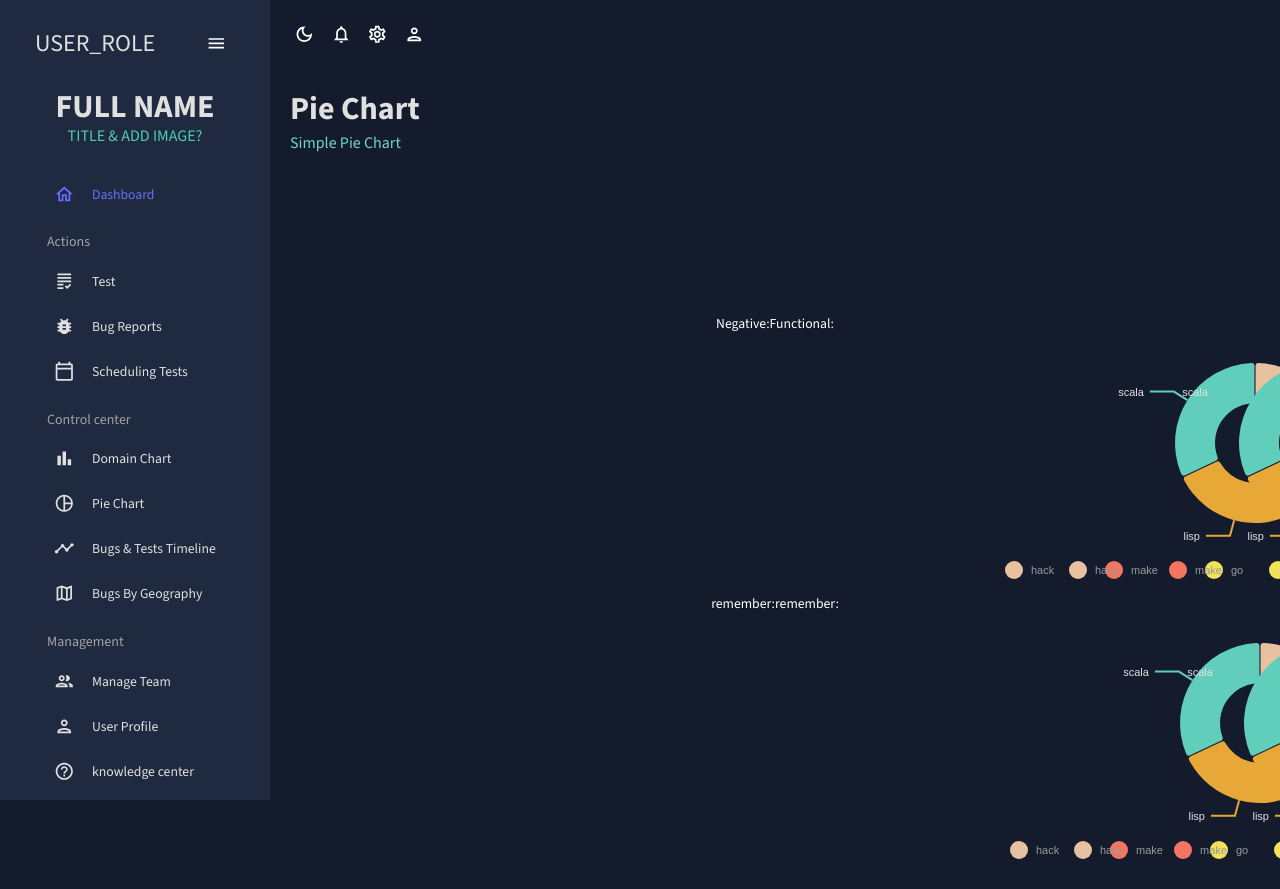
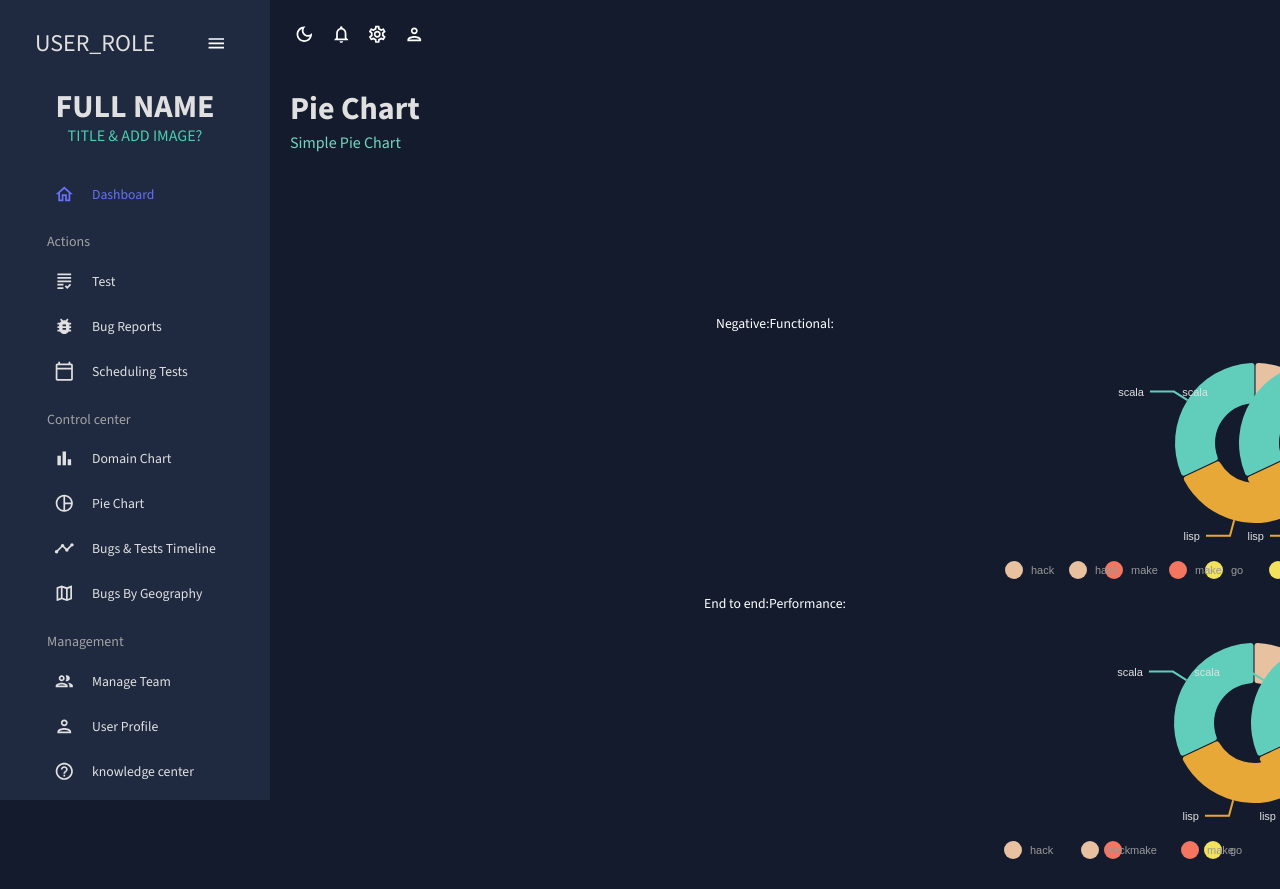
Before and after one commit to Avikai-Soria/Bdicomat, a React (Vite) app in the folder QA_Dashboard/: page /pie in a window 1280 px wide. Shown: the top 889 px of the page. Built offline with nearby package versions, Linux system fonts and the light colour scheme; sample sign-in values are in the browser's storage.

Commit message:
Small edit

```diff
--- a/QA_Dashboard/src/components/main_page/layout/Pie.jsx
+++ b/QA_Dashboard/src/components/main_page/layout/Pie.jsx
@@ -23,8 +23,8 @@ const Pie = () => {
         alignItems="center"
         height="35vh"
       >
-        <PieChart data={data} title={"remember:"}/>
-        <PieChart data={data} title={"remember:"}/>
+        <PieChart data={data} title={"End to end:"}/>
+        <PieChart data={data} title={"Performance:"}/>
       </Box>
     </Box>
   );
```
